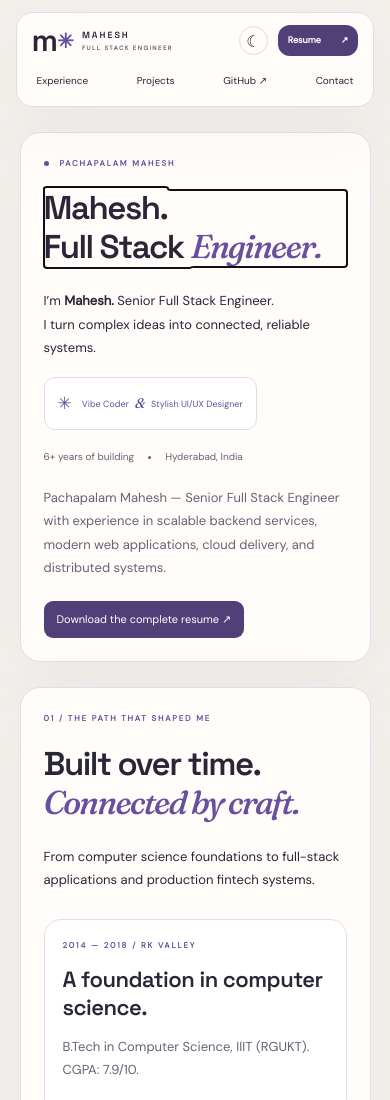
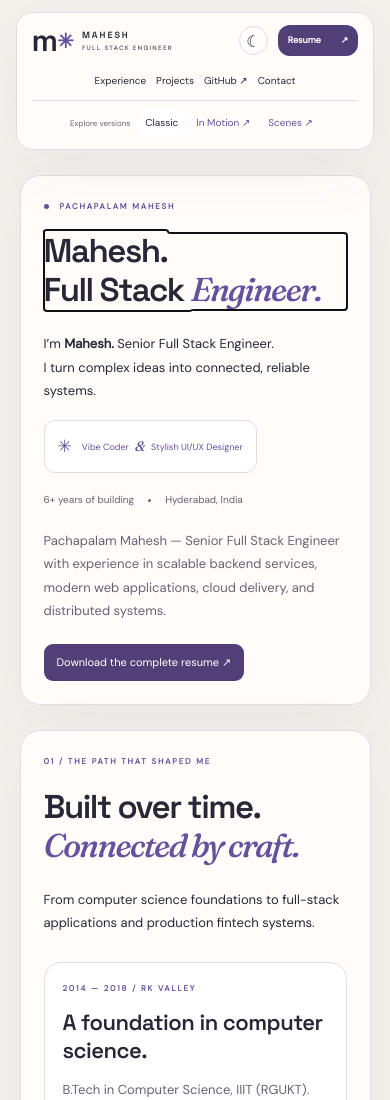
Before and after one commit to maheshpcse/MaheshP-WebProfile, a website built with Vite: page index.html in a window 390 px wide. Shown: the top 1100 px of the page. Built offline with nearby package versions, Linux system fonts and the light colour scheme.

Commit message:
Displaying all three versions portfolios

```diff
--- a/index.html
+++ b/index.html
@@ -113,6 +113,12 @@
           rel="noopener noreferrer"
           >GitHub ↗</a
         ><a href="#contact">Contact</a>
+        <span class="portfolio-versions" role="group" aria-label="Portfolio versions">
+          <span>Explore versions</span>
+          <a href="./portfolio.html" aria-current="page">Classic</a>
+          <a href="./motion.html">In Motion <span aria-hidden="true">&#8599;</span></a>
+          <a href="./scenes.html">Scenes <span aria-hidden="true">&#8599;</span></a>
+        </span>
       </nav>
       <div class="header-tools">
         <button
--- a/src/styles.css
+++ b/src/styles.css
@@ -1076,3 +1076,23 @@ html.cinema-playing {
 #back-to-top span { color: var(--accent); font-size: 20px; }
 #back-to-top:focus-visible { outline: 2px solid var(--accent); outline-offset: 4px; }
 @media print { #back-to-top { display: none; } }
+
+/* Edition links appear in the reading header after the existing intro. */
+.site-header nav { flex-wrap: wrap; justify-content: center; }
+.portfolio-versions {
+  flex-basis: 100%;
+  display: flex;
+  align-items: center;
+  justify-content: center;
+  gap: 4px;
+  border-top: 1px solid var(--line);
+  padding-top: 5px;
+}
+.portfolio-versions > span { font-size: 9px; color: var(--muted); margin-right: 4px; }
+.site-header .portfolio-versions a { color: var(--accent); padding: 5px 8px; white-space: nowrap; }
+.site-header .portfolio-versions a[aria-current] { color: var(--text); background: var(--surface); }
+@media (max-width: 760px) {
+  .portfolio-versions { margin-top: 6px; padding-top: 8px; }
+  .site-header .portfolio-versions a { padding: 5px 7px; }
+  .portfolio-versions > span { font-size: 8px; }
+}
```
Also changed, not shown: docs/navigation-preserved.json (added, +13 -0 lines), portfolio.html (+6 -0 lines), tests/motion.spec.ts (+1 -1 lines), tests/portfolio.spec.ts (+21 -0 lines), tests/scenes.spec.ts (+1 -1 lines), 1 other file.
